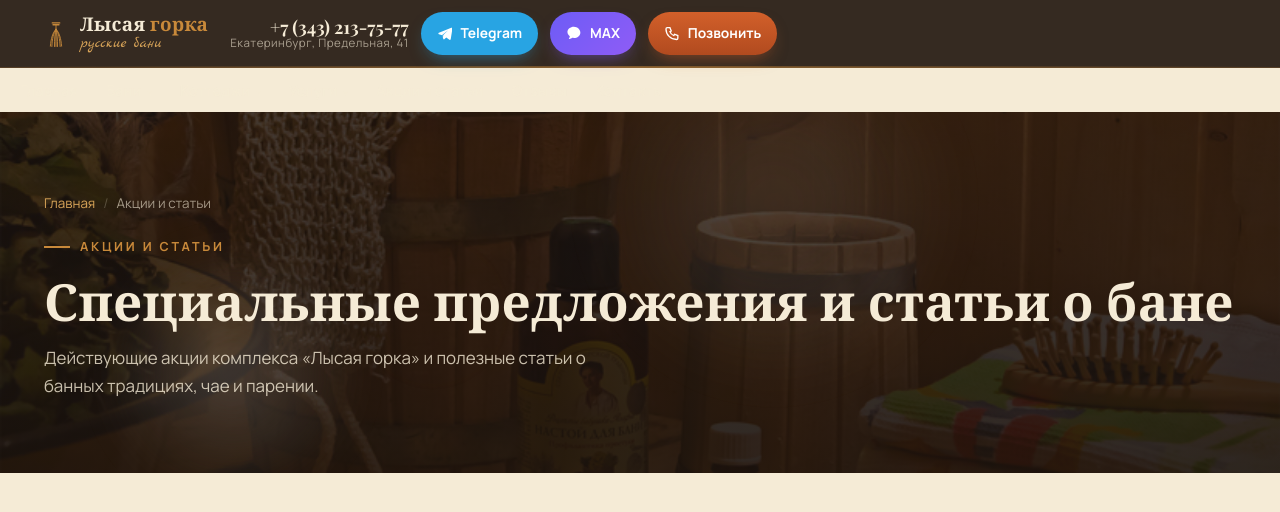
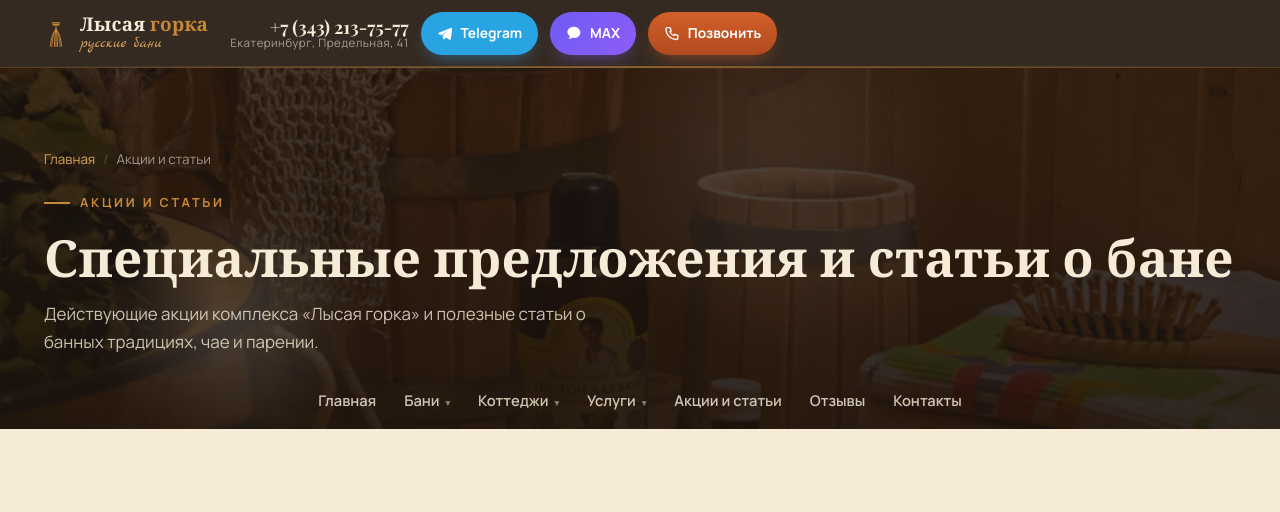
Before and after one commit to FunnyNosok/lysaya-gorka-bani, a Next.js app: page /news in a window 1280 px wide. Shown: the top 512 px of the page. Built offline with nearby package versions, Linux system fonts and the light colour scheme.

Commit message:
Fix: restore desktop nav by positioning absolute in header

```diff
--- a/app/globals.css
+++ b/app/globals.css
@@ -142,7 +142,7 @@ p{margin:0 0 1em}
 .brand-name b{color:var(--amber)}
 .brand-sub{font-family:var(--ff-script);font-size:.95rem;color:var(--amber-soft);margin-top:2px}
 
-.nav{display:flex;align-items:center;gap:4px;margin-left:8px;flex:1 1 auto}
+.nav{display:flex;align-items:center;gap:4px;position:absolute;left:50%;top:50%;transform:translate(-50%,-50%);z-index:55}
 .nav>a,.nav .has-sub>a{
   position:relative;padding:10px 12px;border-radius:8px;font-weight:600;font-size:.92rem;
   color:rgba(245,235,214,.82);transition:color .2s,background .2s;white-space:nowrap;
```
